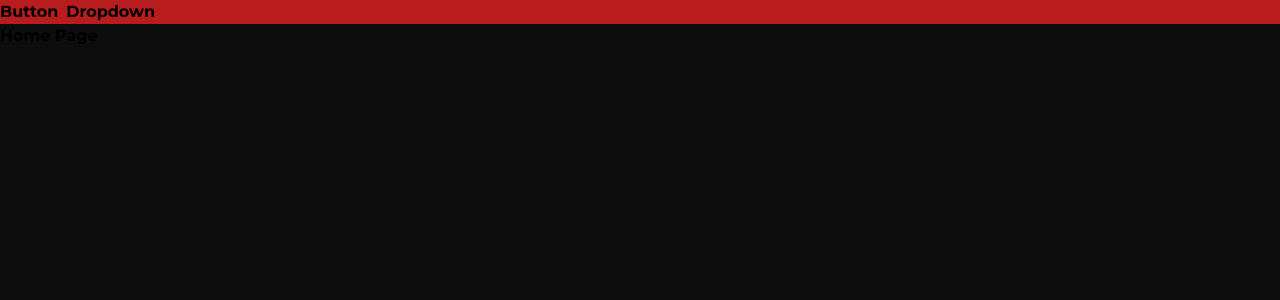
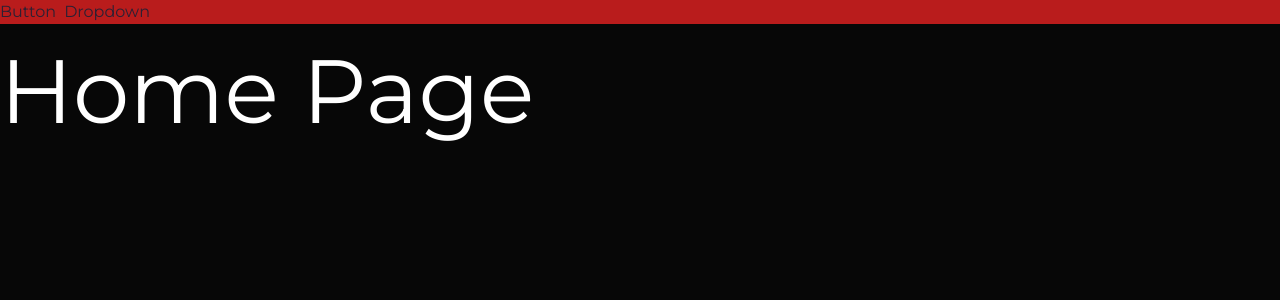
Before and after one commit to khancerberus/creator-awards-web, a React (Vite) app in the folder frontend/: page / in a window 1280 px wide. Shown: the top 300 px of the page. Built offline with nearby package versions, Linux system fonts and the light colour scheme.

Commit message:
chore: Update primary and secondary color variables in CSS and Tailwind config

```diff
--- a/frontend/src/styles/index.css
+++ b/frontend/src/styles/index.css
@@ -5,6 +5,7 @@
 @tailwind utilities;
 
 :root {
+  --neutral-900: #2D2033;
   --primary-50: #E9C0FA;
   --primary-100: #E2ABF9;
   --primary-200: #DA96F7;
@@ -35,19 +36,67 @@
   --secondary-700: #1c10ac;
   --secondary-800: #120b72;
   --secondary-900: #090539;
+  --accent-1-50: #FAEAB8;
+  --accent-1-100: #F9E3A0;
+  --accent-1-200: #F7DB88;
+  --accent-1-300: #F5D470;
+  --accent-1-400: #F4CD59;
+  --accent-1-500: #F2C641;
+  --accent-1-600: #F0BB1D;
+  --accent-1-700: #D8A60F;
+  --accent-1-800: #B48A0C;
+  --accent-1-900: #906E0A;
+  --accent-2-50: #FADDB8;
+  --accent-2-100: #F9D1A0;
+  --accent-2-200: #F7C688;
+  --accent-2-300: #F5BA70;
+  --accent-2-400: #F4AF59;
+  --accent-2-500: #F2A341;
+  --accent-2-600: #F0921D;
+  --accent-2-700: #D87E0F;
+  --accent-2-800: #B4690C;
+  --accent-2-900: #90540A;
 
   font-family: 'Montserrat', Inter, system-ui, Avenir, Helvetica, Arial, sans-serif;
   font-size: 16px;
-  font-weight: bold;
+  font-weight: normal;
 
   color-scheme: light dark;
-  /* color: white; */
-  background-color: var(--primary-dark-500);
+  color: white;
+  background-color: var(--primary-dark-900);
 
   font-synthesis: none;
   text-rendering: optimizeLegibility;
   -webkit-font-smoothing: antialiased;
   -moz-osx-font-smoothing: grayscale;
+}
+
+h1 {
+  font-size: 89.8px;
+}
+
+h2 {
+  font-size: 67.3px;
+}
+
+h3 {
+  font-size: 50.5px;
+}
+
+h4 {
+  font-size: 37.9px;
+}
+
+h5 {
+  font-size: 28.5px;
+}
+
+h6 {
+  font-size: 21.3px;
+}
+
+a {
+  color: var(--neutral-900);
 }
 
 .options-transition-enter {
--- a/frontend/tailwind.config.js
+++ b/frontend/tailwind.config.js
@@ -4,17 +4,20 @@ export default {
     theme: {
         extend: {
             colors: {
+                neutral: {
+                    900: 'var(--neutral-900)',
+                },
                 primary: {
                     50: 'var(--primary-50)',
-                    100: 'var(--primary-50)',
-                    200: 'var(--primary-50)',
-                    300: 'var(--primary-50)',
-                    400: 'var(--primary-50)',
-                    500: 'var(--primary-50)',
-                    600: 'var(--primary-50)',
-                    700: 'var(--primary-50)',
-                    800: 'var(--primary-50)',
-                    900: 'var(--primary-50)'
+                    100: 'var(--primary-100)',
+                    200: 'var(--primary-200)',
+                    300: 'var(--primary-300)',
+                    400: 'var(--primary-400)',
+                    500: 'var(--primary-500)',
+                    600: 'var(--primary-600)',
+                    700: 'var(--primary-700)',
+                    800: 'var(--primary-800)',
+                    900: 'var(--primary-900)'
                 },
                 'primary-dark': {
                     50: 'var(--primary-dark-50)',
@@ -39,6 +42,30 @@ export default {
                     700: 'var(--secondary-700)',
                     800: 'var(--secondary-800)',
                     900: 'var(--secondary-900)'
+                },
+                'accent-1': {
+                    50: 'var(--accent-1-50)',
+                    100: 'var(--accent-1-100)',
+                    200: 'var(--accent-1-200)',
+                    300: 'var(--accent-1-300)',
+                    400: 'var(--accent-1-400)',
+                    500: 'var(--accent-1-500)',
+                    600: 'var(--accent-1-600)',
+                    700: 'var(--accent-1-700)',
+                    800: 'var(--accent-1-800)',
+                    900: 'var(--accent-1-900)'
+                },
+                'accent-2': {
+                    50: 'var(--accent-2-50)',
+                    100: 'var(--accent-2-100)',
+                    200: 'var(--accent-2-200)',
+                    300: 'var(--accent-2-300)',
+                    400: 'var(--accent-2-400)',
+                    500: 'var(--accent-2-500)',
+                    600: 'var(--accent-2-600)',
+                    700: 'var(--accent-2-700)',
+                    800: 'var(--accent-2-800)',
+                    900: 'var(--accent-2-900)'
                 }
             }
         }
```
